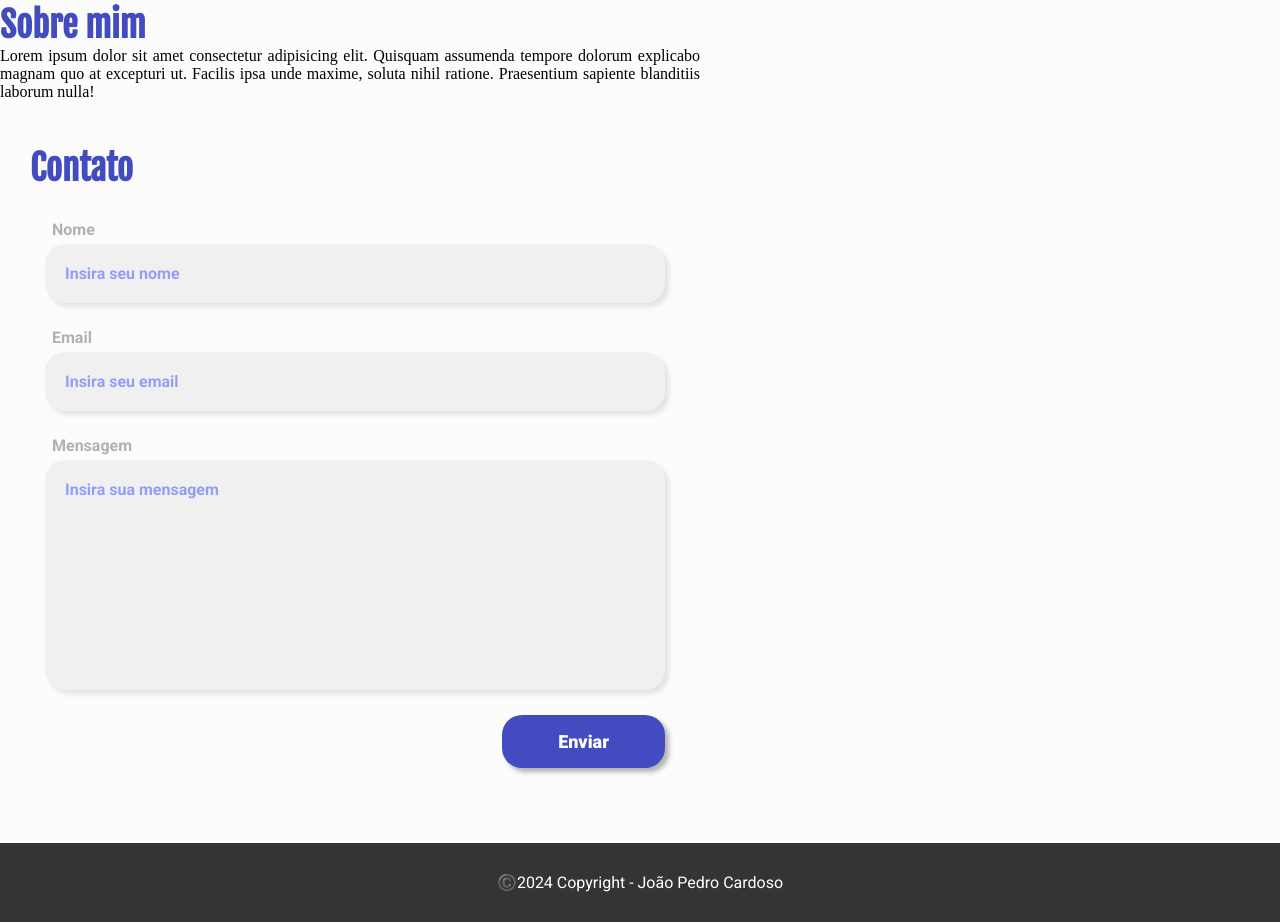
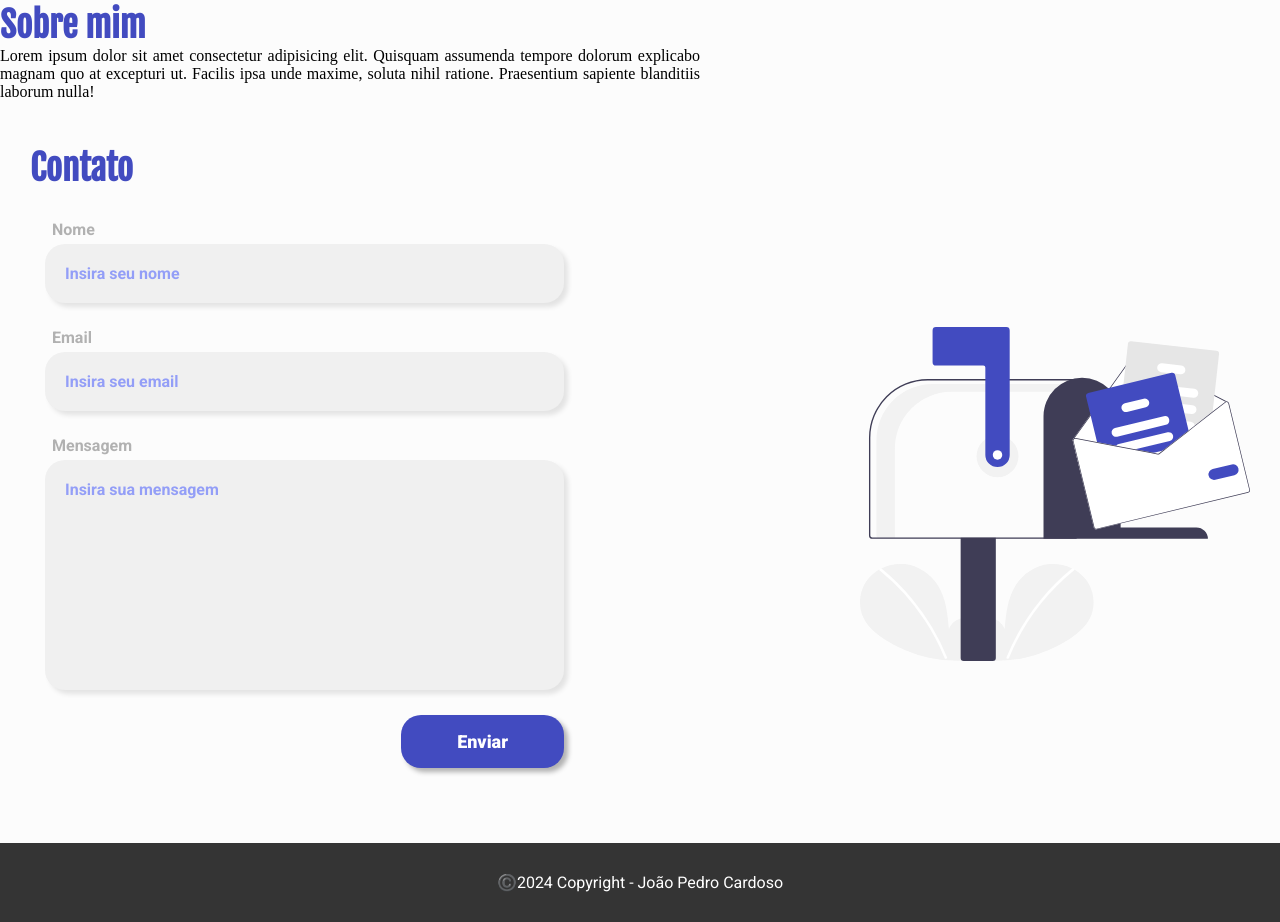
Before and after one commit to jpedr0c/portfolio, a plain HTML site: page index.html in a window 1280 px wide. Shown: the part 863-1785 px from the top of the page. Drawn offline with nearby package versions, Linux system fonts and the light colour scheme.

Commit message:
finish section contact

```diff
--- a/index.html
+++ b/index.html
@@ -43,6 +43,7 @@
 
     <section class="contact">
       <h2>Contato</h2>
+      <div class="box-contact">
         <form action="post">
           <div class="field">
             <label for="name">Nome</label>
@@ -58,7 +59,8 @@
           </div>
           <button>Enviar</button>
         </form>
-      <!-- <img src="./assets/mailbox.svg" alt=""> -->
+        <img src="./assets/mailbox.svg" alt="">
+      </div>
     </section>
 
   </div>
--- a/styles.css
+++ b/styles.css
@@ -131,11 +131,17 @@ section.contact h2{
   font-size: 3.5rem;
 }
 
-section.contact form{
+section.contact .box-contact{
+  display: flex;
+  align-items: center;
+  justify-content: space-between;
+}
+
+section.contact .box-contact form{
   display: flex;
   flex-direction: column;
   gap: 2.5rem;
-  max-width: 65rem;
+  width: 45%;
   padding: 3rem 1.5rem;
 }
 
@@ -222,6 +228,16 @@ section.contact form button{
   -webkit-box-shadow: 4px 4px 5px 0px rgba(0,0,0,0.3);
   -moz-box-shadow: 4px 4px 5px 0px rgba(0,0,0,0.3);
   box-shadow: 4px 4px 5px 0px rgba(0,0,0,0.3);
+  transition: 0.3s;
+}
+
+section.contact form button:hover{
+  background-color: #5a61c0;
+  /* transform: scale(1.5); */
+}
+
+section.contact .box-contact img{
+  max-width: 39rem;
 }
 
 footer{
```
Lines whose indentation alone changed are shown as unchanged.
